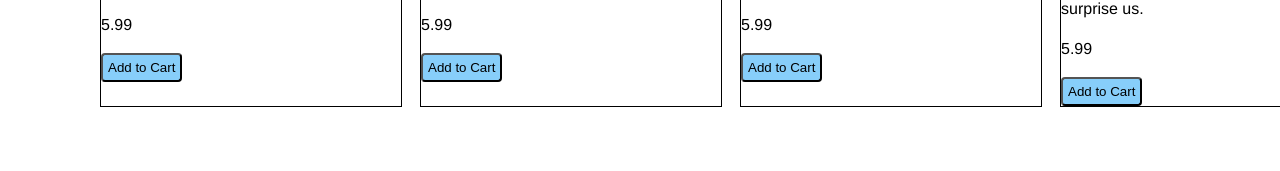
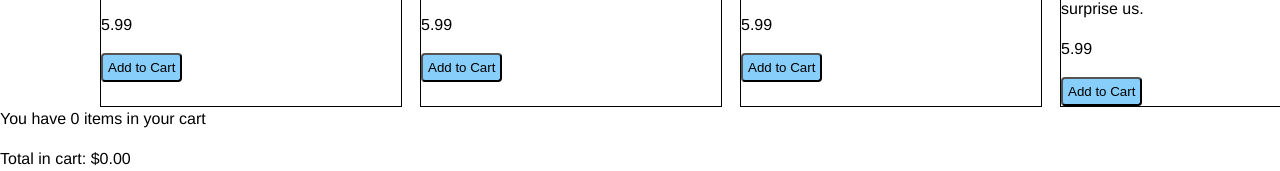
Before and after one commit to ryd0g/MoodShop, a plain HTML site: page index.html in a window 1280 px wide. Shown: the part 1575-1746 px from the top of the page. Before the commit the page ends 1682 px from the top, so only its background shows below. Drawn offline with Linux system fonts and the light colour scheme.

Commit message:
connect cart to folder

```diff
--- a/index.html
+++ b/index.html
@@ -21,7 +21,15 @@
 
     </main>
     <footer>
-
+      <div id='cart-qty'>
+        <!-- cart qty here -->
+      </div>
+      <ul id='item-list'>
+        <!-- cart items -->
+      </ul>
+      <div id='cart-total'>
+        <!-- cart total -->
+      </div>
     </footer>
   <script src='./resources/js/scripts.js' type="module">
   </script>
--- a/resources/js/scripts.js
+++ b/resources/js/scripts.js
@@ -1,4 +1,7 @@
 const itemsContainer = document.getElementById('items')
+const itemList = document.getElementById('item-list')
+const cartQty = document.getElementById('cart-qty')
+const cartTotal = document.getElementById('cart-total')
 import data from './data.js'
 // the length of our data determines how many times this loop goes around
 for (let i=0; i<data.length; ++i) {
@@ -58,14 +61,19 @@ function addItem(name, price) {
 
 // show items
 function showItems() {
-
+    const qty = getQty()
     console.log(`You have ${getQty()} items in your cart`)
-
+    cartQty.innerHTML = `You have ${qty} items in your cart`
+    let itemStr = ''
     for (let i = 0; i < cart.length; i += 1) {
         console.log(`- ${cart[i].name} $${cart[i].price} x ${cart[i].qty}`)
+        const { name, price, qty } = cart[i]
+
+        itemStr += `<li>${name} $${price} x ${qty} = ${qty * price} </li>`
     }
-
+    itemList.innerHTML = itemStr
     console.log(`Total in cart: $${getTotal()}`)
+    cartTotal.innerHTML = `Total in cart: $${getTotal()}`
 }
 
 // get qty
```
